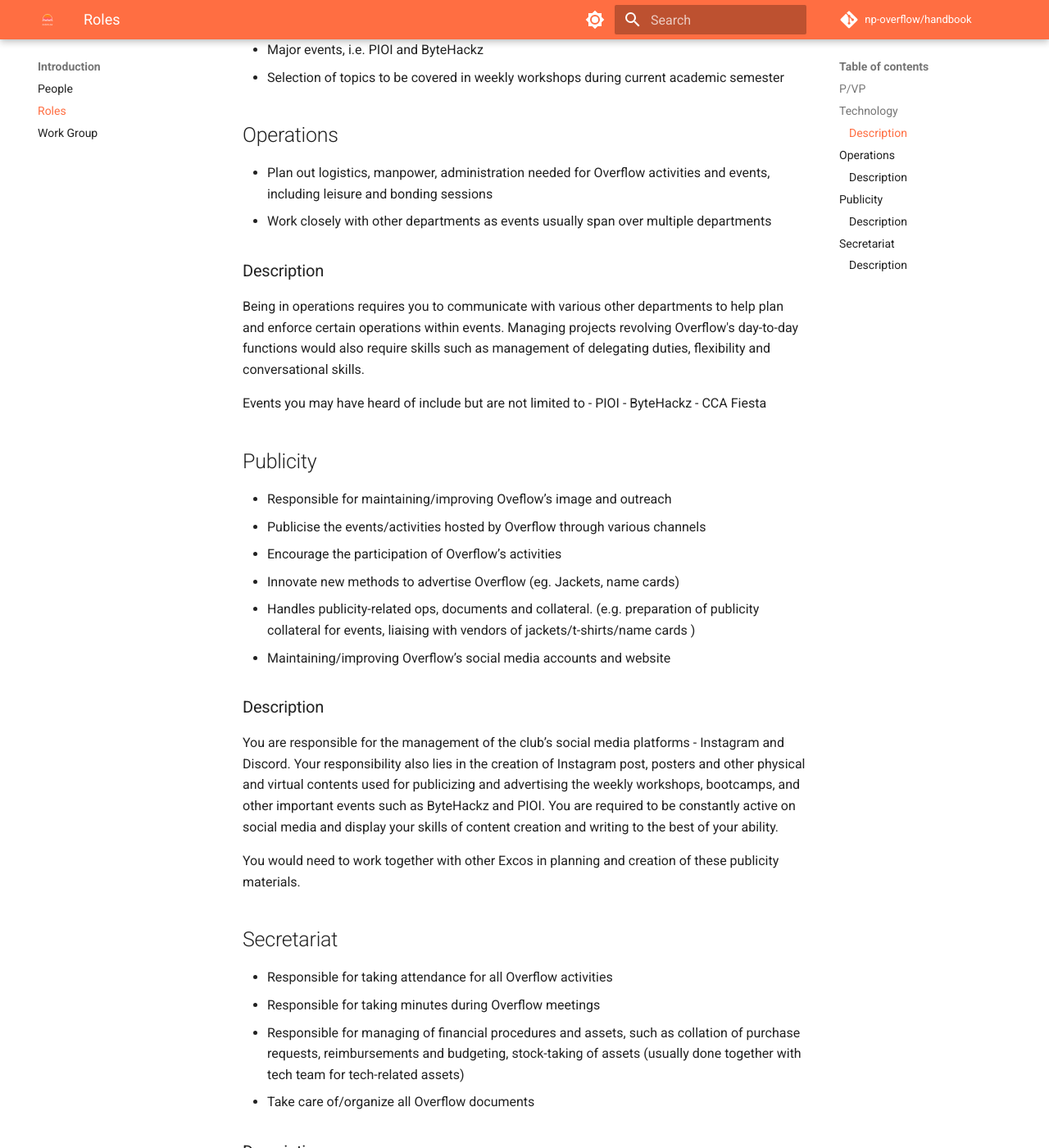
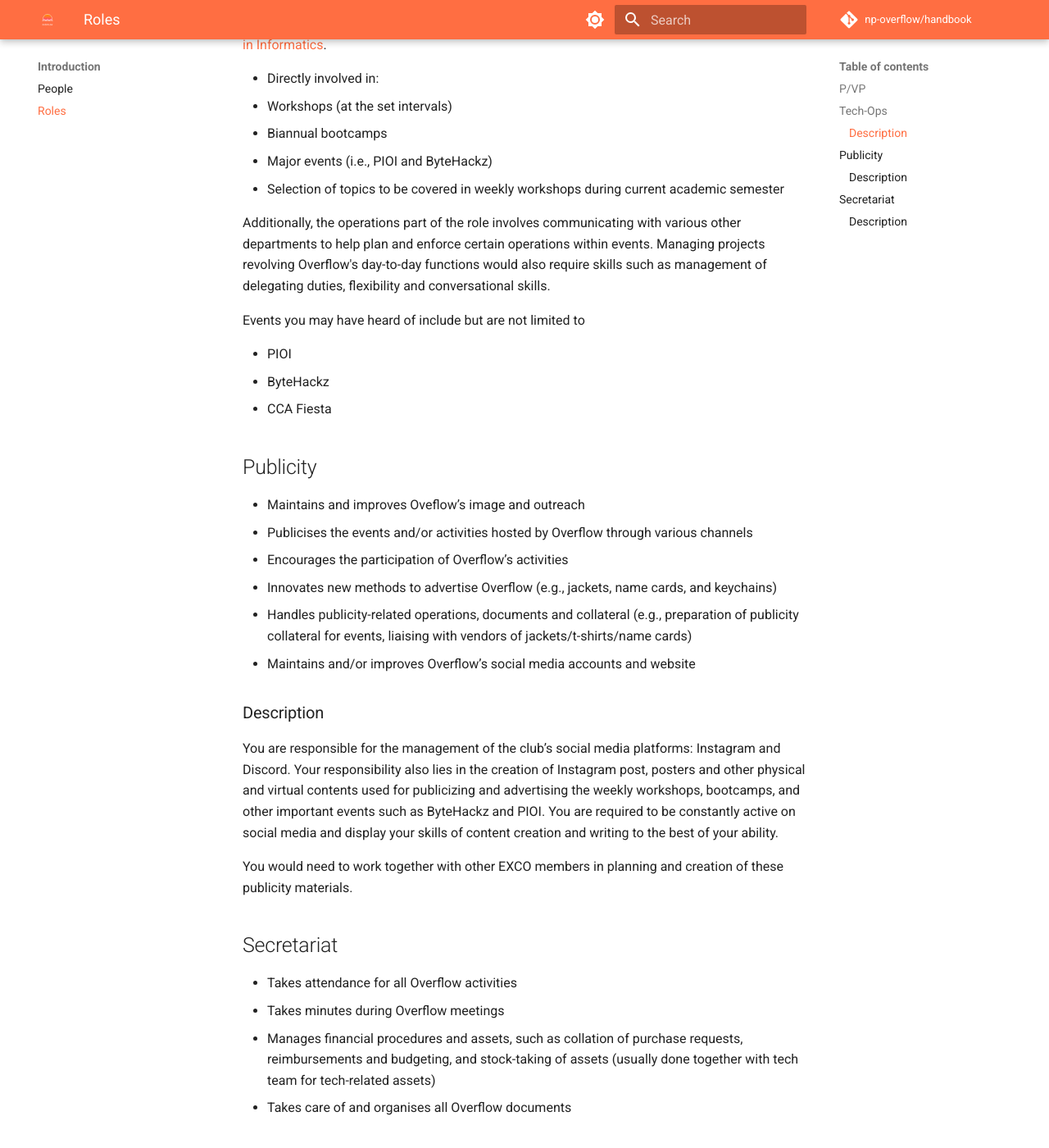
Before and after one commit to np-overflow/handbook, an MkDocs documentation site: the page built from docs/introduction/roles.md, in a window 1280 px wide and 1400 px high, scrolled down 937 px. Shown: the whole window at 82% size. Built offline with MkDocs 1.6.1 and Material for MkDocs 9.7.7, drawn with Linux system fonts in a browser that asks for light colours; comment, search, counter and statistics services are not loaded; some of the changed text lies outside the part shown.

Commit message:
feat: update Introduction section

```diff
--- a/docs/introduction/roles.md
+++ b/docs/introduction/roles.md
@@ -1,67 +1,62 @@
 # Roles
 
-The Overflow EXCO has a largely flat hierarchy. Everyone is encouraged to contribute new ideas, and work together.
+The Overflow EXCO has a largely flat hierarchy, meaning that everyone is encouraged to contribute new ideas and work together. The following are the roles in the club, and the responsibilities that come with them. Do **not** assume that these are the only responsibilities of each role — each role will likely need to take on additional responsibilities as the need arises, particularly if the size of the EXCO is small.
 
 ## P/VP
 
-* Main pillars of support, strategy and management
-* Take care and manage all departments in Overflow EXCO
-* In-charge of strategizing plans and initiatives for Overflow
+- Supports, strategises, and manages Overflow and how it runs
+- Cares for and manages all departments in Overflow EXCO
+- Assumes the highest level of responsibility in Overflow
 
-## Technology
+## Tech-Ops
 
-* Facilitate/conduct/organize/manage workshops
-* Provide/source for tech expertise in Overflow activities
-* Pick up and share new technologies as needed
-* Source for external opportunities, activities or speakers for Overflow activities
-* Conduct/facilitate technical training and advice if needed for competitions.
+- Organises and conducts workshops
+  - Determines what needs to be requested for workshops and what needs to be done for workshops
+- Provides and sources for tech expertise in Overflow's activities
+- Picks up and shares new technologies as needed
+- Sources for external opportunities, activities, or speakers for Overflow's activities
+- Conducts and facilitates technical training and advice if needed for competitions
 
 ### Description
 
 You are expected to be directly involved in the production of all the various events that go on throughout the year, be it the weekly workshops or something as major as the [Poly-ITE Olympiad in Informatics](/events/pioi).
 
 - Directly involved in:
-  - Weekly workshops
-  - Bi-annual bootcamps
-  - Major events, i.e. PIOI and ByteHackz
+  - Workshops (at the set intervals)
+  - Biannual bootcamps
+  - Major events (i.e., PIOI and ByteHackz)
 - Selection of topics to be covered in weekly workshops during current academic semester
 
-## Operations
-
-* Plan out logistics, manpower, administration needed for Overflow activities and events, including leisure and bonding sessions
-* Work closely with other departments as events usually span over multiple departments
-
-### Description
-
-Being in operations requires you to communicate with various other departments to help plan and enforce certain operations within events. Managing projects revolving Overflow's day-to-day functions would also require skills such as management of delegating duties, flexibility and conversational skills.
+Additionally, the operations part of the role involves communicating with various other departments to help plan and enforce certain operations within events. Managing projects revolving Overflow's day-to-day functions would also require skills such as management of delegating duties, flexibility and conversational skills.
 
 Events you may have heard of include but are not limited to
+
 - PIOI
 - ByteHackz
 - CCA Fiesta
 
 ## Publicity
 
-* Responsible for maintaining/improving Oveflow’s image and outreach
-* Publicise the events/activities hosted by Overflow through various channels
-* Encourage the participation of Overflow’s activities
-* Innovate new methods to advertise Overflow (eg. Jackets, name cards)
-* Handles publicity-related ops, documents and collateral. (e.g. preparation of publicity collateral for events, liaising with vendors of jackets/t-shirts/name cards )
-* Maintaining/improving Overflow’s social media accounts and website
+- Maintains and improves Oveflow’s image and outreach
+- Publicises the events and/or activities hosted by Overflow through various channels
+- Encourages the participation of Overflow’s activities
+- Innovates new methods to advertise Overflow (e.g., jackets, name cards, and keychains)
+- Handles publicity-related operations, documents and collateral (e.g., preparation of publicity collateral for events, liaising with vendors of jackets/t-shirts/name cards)
+- Maintains and/or improves Overflow’s social media accounts and website
 
 ### Description
 
-You are responsible for the management of the club’s social media platforms - Instagram and Discord. Your responsibility also lies in the creation of Instagram post, posters and other physical and virtual contents used for publicizing and advertising the weekly workshops, bootcamps, and other important events such as ByteHackz and PIOI. You are required to be constantly active on social media and display your skills of content creation and writing to the best of your ability.
+You are responsible for the management of the club’s social media platforms: Instagram and Discord. Your responsibility also lies in the creation of Instagram post, posters and other physical and virtual contents used for publicizing and advertising the weekly workshops, bootcamps, and other important events such as ByteHackz and PIOI. You are required to be constantly active on social media and display your skills of content creation and writing to the best of your ability.
 
-You would need to work together with other Excos in planning and creation of these publicity materials.
+You would need to work together with other EXCO members in planning and creation of these publicity materials.
 
 ## Secretariat
 
-* Responsible for taking attendance for all Overflow activities
-* Responsible for taking minutes during Overflow meetings
-* Responsible for managing of financial procedures and assets, such as collation of purchase requests, reimbursements and budgeting, stock-taking of assets (usually done together with tech team for tech-related assets)
-* Take care of/organize all Overflow documents
+- Takes attendance for all Overflow activities
+- Takes minutes during Overflow meetings
+- Manages financial procedures and assets, such as collation of purchase requests, reimbursements and budgeting, and stock-taking of assets (usually done together with tech team for tech-related assets)
+- Takes care of and organises all Overflow documents
 
 ### Description
 
-Youre required to help manage the clubs administrative matters. This includes Session Attendance, Signups, Forms, Members, Reciepts, Meeting Minutes, Sharepoint. You are also required to actively help out with events such as PIOI, Bytehackz, Open House, CCA Fiesta and conduct sessions.
+You are required to help manage the clubs administrative matters. This includes session attendance, sign-ups, forms, members, reciepts, meeting minutes, and SharePoint. You are also required to actively help out with events such as PIOI, ByteHackz, Open House, CCA Fiesta, and conduct sessions.
```
Also changed, not shown: docs/archive/workgroup-2022.md (renamed from docs/introduction/work-group.md, +11 -10 lines), docs/introduction/people.md (+20 -3 lines).
